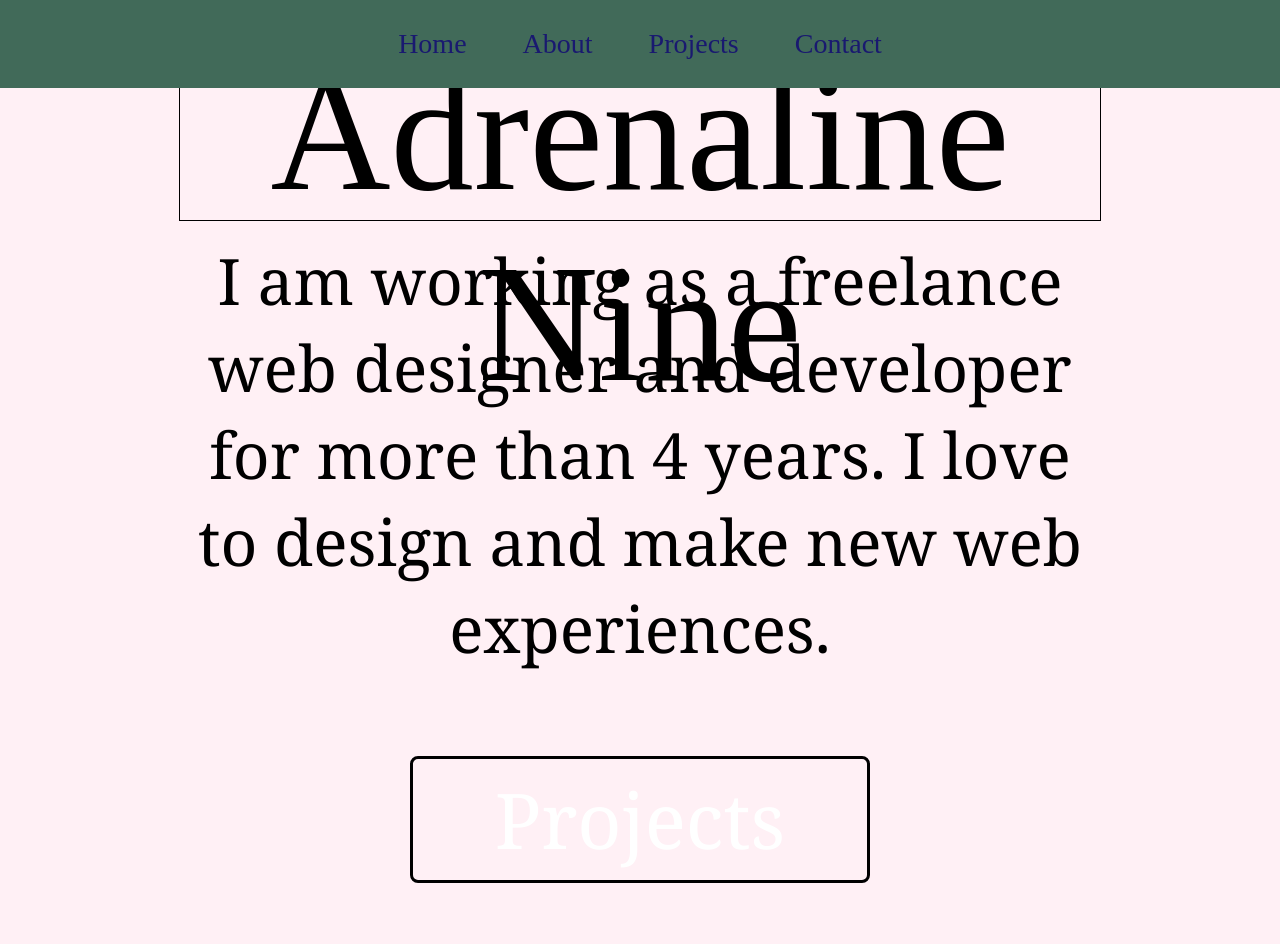
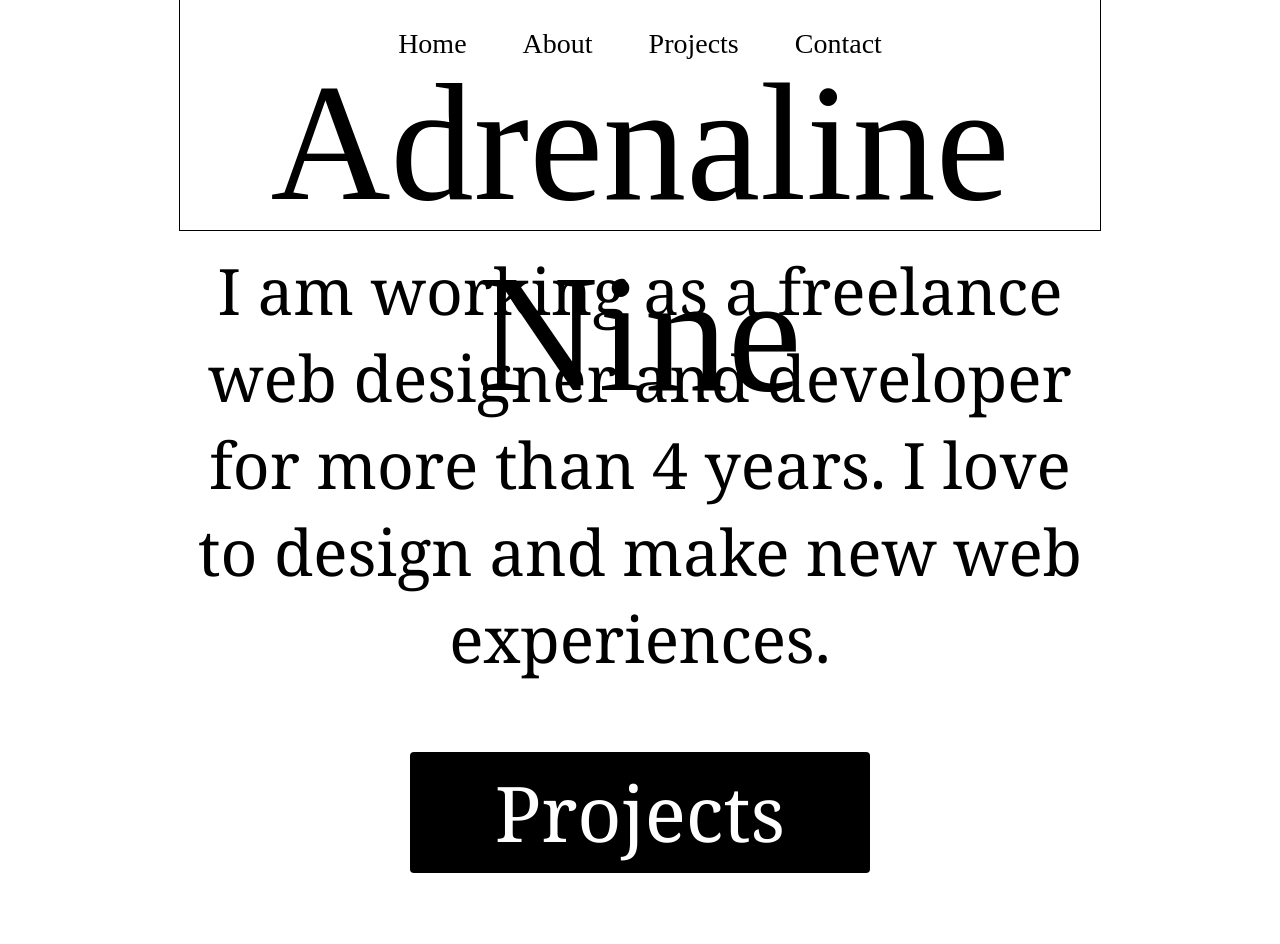
Before and after one commit to Adrenaline9/Personal-Portfolio, a Svelte app: page / in a window 1280 px wide. Shown: the top 944 px of the page. Built offline with nearby package versions, Linux system fonts and the light colour scheme.

Commit message:
2 files modified

```diff
--- a/src/components/Button.js
+++ b/src/components/Button.js
@@ -3,15 +3,14 @@ import { Link } from 'react-router-dom';
 import styled from 'styled-components';
 
 const ButtonStyle = styled.div`
-  margin-top: 2rem;
+  margin-top: 1rem;
   .button {
     font-size: 2.2rem;
-    background-color: var(--green-2);
+    background-color: var(--black);
     padding: 0.7em 2em;
-    border: 3px solid var(--black);
-    border-radius: 8px;
+    border-radius: 4px;
     display: inline-block;
-    color: var(--white-2);
+    color: var(--white);
   }
 `;
 
--- a/src/styles/GlobalStyle.js
+++ b/src/styles/GlobalStyle.js
@@ -8,14 +8,10 @@ const GlobalStyle = createGlobalStyle`
     box-sizing: border-box;
   }
   :root{
-    --lightgreen-bg: midnightblue;
-    --green-1: #397754;
-    --deep-green: #416a59;
-    --green-2: lavenderblush;
-
-    --white : gainsboro;
+    --lavender: lavenderblush;
+    --white : white;
     --black: black;
-    --white-2: white;
+    --gray: ;
   }
   html{
     font-size: 14px;
```
